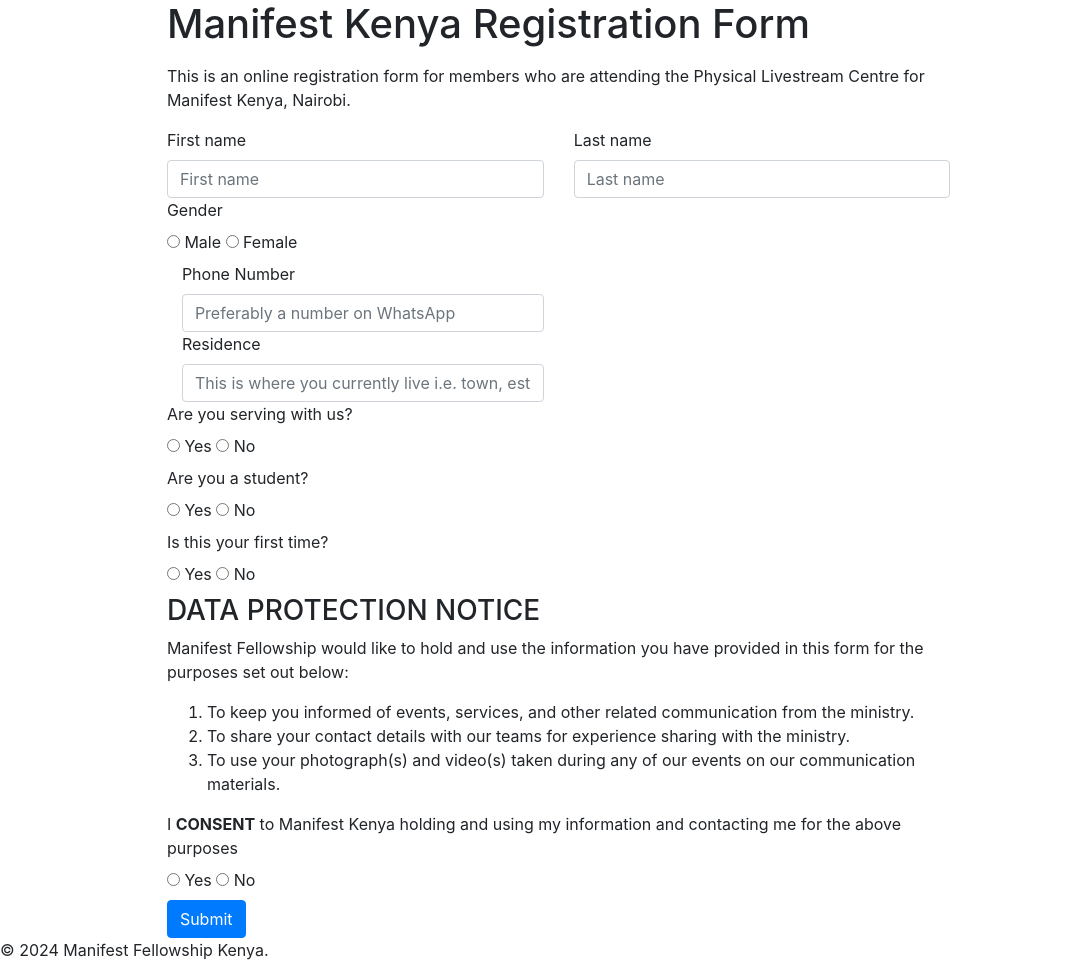
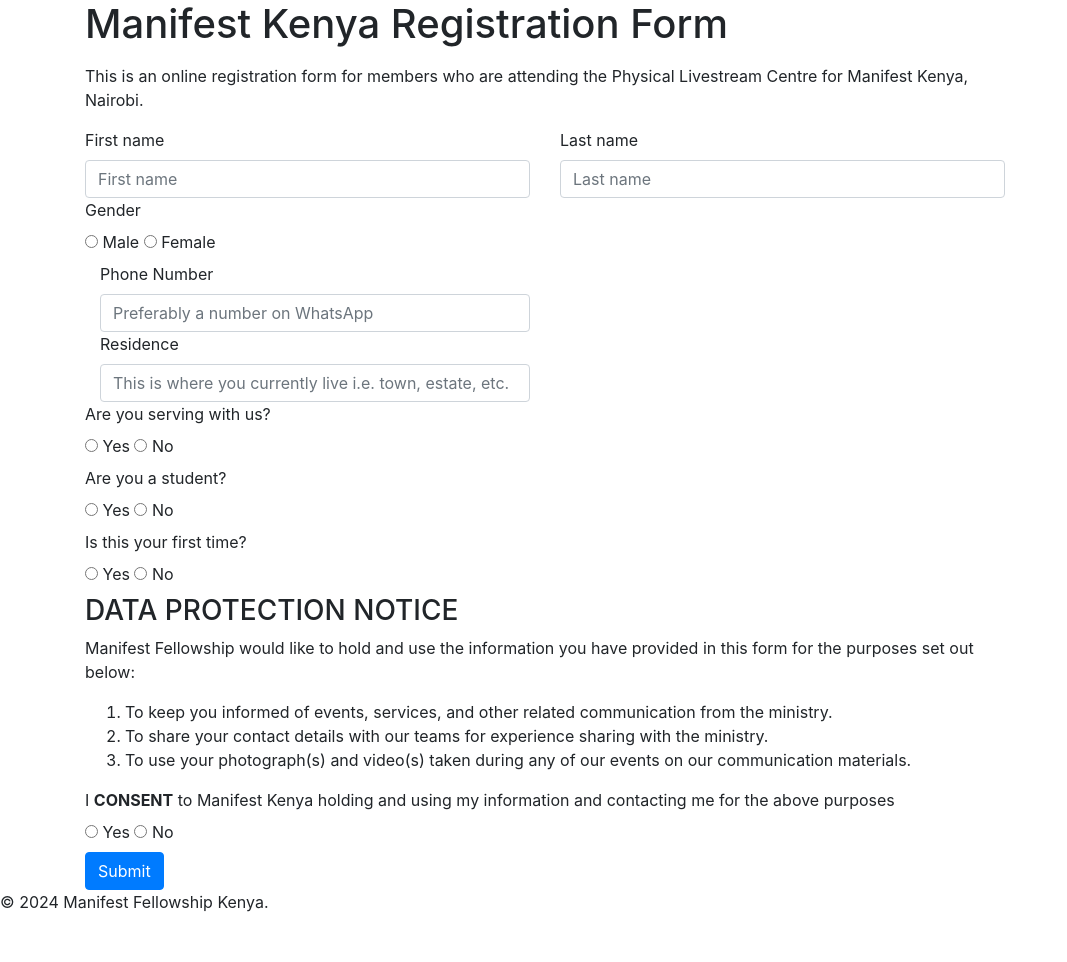
Before and after one commit to An-him/mke-reg, a Flask app: page / in a window 1280 px wide. Shown: the whole page, without its empty margins (0-1067 px from the left). After the commit the page ends 912 px from the top, so only its background shows below. Run offline with Flask 3, Linux system fonts and the light colour scheme.

Commit message:
styling improved

```diff
--- a/templates/base.html
+++ b/templates/base.html
@@ -20,13 +20,6 @@
       /* Custom CSS for centering the form */
       body,
       html {
-        height: 100%;
-      }
-
-      .container {
-        display: flex;
-        justify-content: center;
-        align-items: center;
         height: 100%;
         margin: 0 auto;
       }
```
